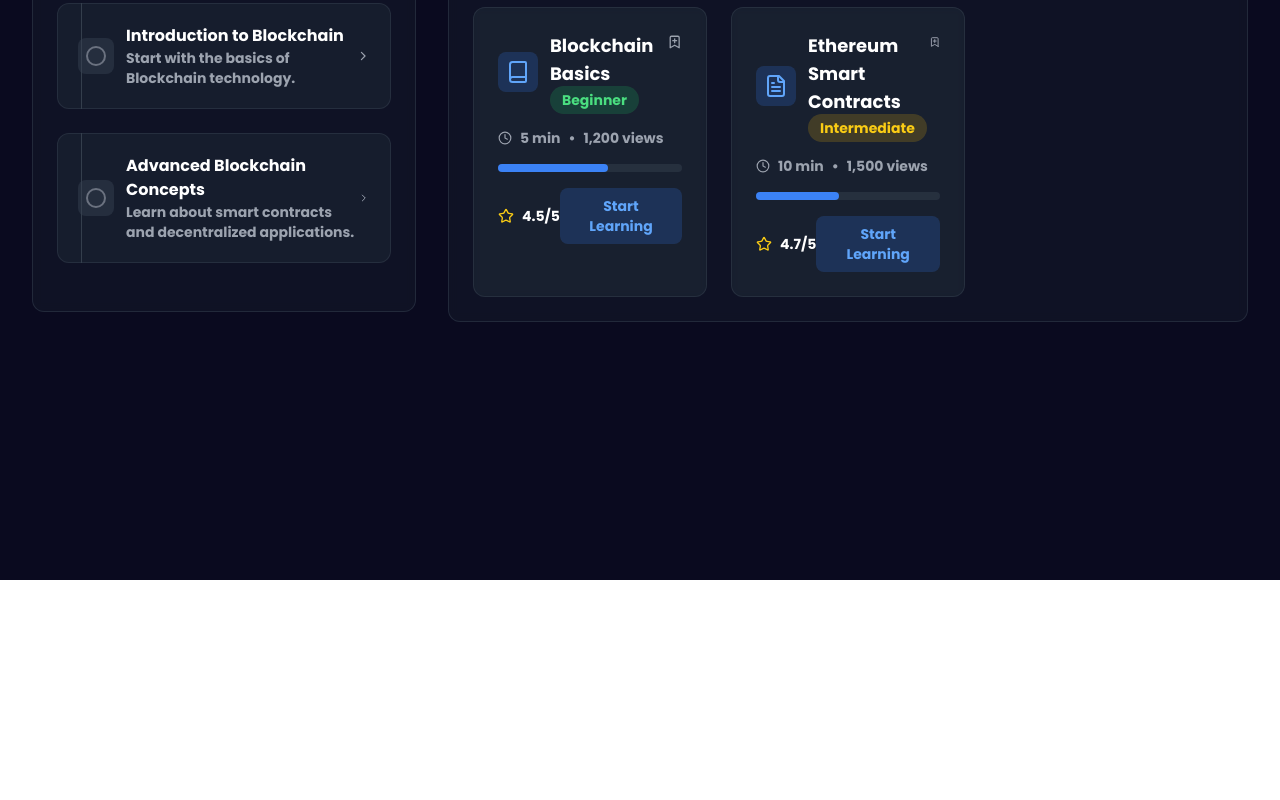
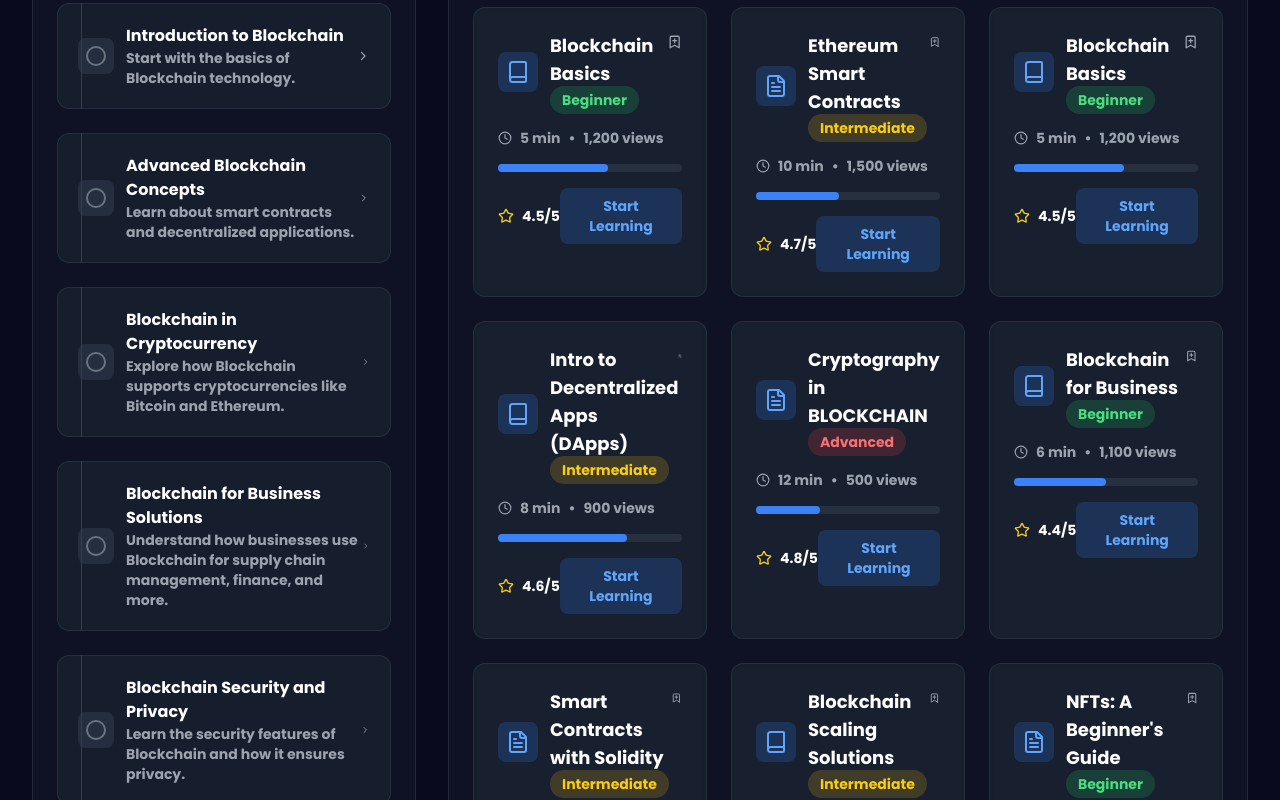
Before and after one commit to rocker1166/port3000, a Next.js app: page /classroom/dashboard in a window 1280 px wide. Shown: the part 220-1020 px from the top of the page. Before the commit the page ends 800 px from the top, so only its background shows below. Built offline with nearby package versions, Linux system fonts and the light colour scheme.

Commit message:
dashboard corrected

```diff
--- a/src/app/classroom/dashboard/page.tsx
+++ b/src/app/classroom/dashboard/page.tsx
@@ -4,6 +4,7 @@
 import React, { useState } from "react";
 import { motion } from "framer-motion";
 import Link from "next/link";
+import Footer from "../../landing/footer/page"; // ✅ Correct import
 
 import {
   LayoutDashboard,
@@ -52,6 +53,38 @@ const roadmapData = [
       { id: "2.2", title: "DApps", completed: false },
     ],
   },
+  {
+    id: "3",
+    title: "Blockchain in Cryptocurrency",
+    description:
+      "Explore how Blockchain supports cryptocurrencies like Bitcoin and Ethereum.",
+    completed: false,
+    subModules: [
+      { id: "3.1", title: "Bitcoin Overview", completed: false },
+      { id: "3.2", title: "Ethereum and Smart Contracts", completed: false },
+    ],
+  },
+  {
+    id: "4",
+    title: "Blockchain for Business Solutions",
+    description:
+      "Understand how businesses use Blockchain for supply chain management, finance, and more.",
+    completed: false,
+    subModules: [
+      { id: "4.1", title: "Blockchain in Supply Chain", completed: false },
+      { id: "4.2", title: "Blockchain in Finance", completed: false },
+    ],
+  },
+  {
+    id: "5",
+    title: "Blockchain Security and Privacy",
+    description: "Learn the security features of Blockchain and how it ensures privacy.",
+    completed: false,
+    subModules: [
+      { id: "5.1", title: "Blockchain Security Basics", completed: false },
+      { id: "5.2", title: "Cryptographic Hash Functions", completed: false },
+    ],
+  },
 ];
 
 const studyMaterials = [
@@ -74,6 +107,78 @@ const studyMaterials = [
     views: 1500,
     progress: 45,
     rating: "4.7/5",
+  },
+  {
+    id: "3",
+    title: "Blockchain Basics",
+    difficulty: "Beginner" as "Beginner",
+    icon: Book,
+    time: "5 min",
+    views: 1200,
+    progress: 60,
+    rating: "4.5/5",
+  },
+  {
+    id: "4",
+    title: "Intro to Decentralized Apps (DApps)",
+    difficulty: "Intermediate" as "Intermediate",
+    icon: Book,
+    time: "8 min",
+    views: 900,
+    progress: 70,
+    rating: "4.6/5",
+  },
+  {
+    id: "5",
+    title: "Cryptography in BLOCKCHAIN",
+    difficulty: "Advanced" as "Advanced",
+    icon: FileText,
+    time: "12 min",
+    views: 500,
+    progress: 35,
+    rating: "4.8/5",
+  },
+  {
+    id: "6",
+    title: "Blockchain for Business",
+    difficulty: "Beginner" as "Beginner",
+    icon: Book,
+    time: "6 min",
+    views: 1100,
+    progress: 50,
+    rating: "4.4/5",
+  },
+  {
+    id: "7",
+    title: "Smart Contracts with Solidity",
+    difficulty: "Intermediate",
+    icon: FileText,
+    time: "15 min",
+    views: 1800,
+    progress: 65,
+    rating: "4.7/5",
+  },
+
+  {
+    id: "8",
+    title: "Blockchain Scaling Solutions",
+    difficulty: "Intermediate",
+    icon: Book,
+    time: "12 min",
+    views: 1300,
+    progress: 40,
+    rating: "4.3/5",
+  },
+
+  {
+    id: "9",
+    title: "NFTs: A Beginner's Guide",
+    difficulty: "Beginner",
+    icon: FileText,
+    time: "7 min",
+    views: 1400,
+    progress: 40,
+    rating: "4.5/5",
   },
 ];
 
@@ -275,15 +380,18 @@ const StudyMaterialsPage = () => {
         }`}
       >
         <div className="flex justify-between items-center p-4 border-b border-gray-700">
-          <h1 className="text-xl font-bold">
-            <input
-              type="text"
-              placeholder="Search"
-              className="w-48 pl-6 pr-4 py-2 bg-gray-800/50 backdrop-blur-sm rounded-xl text-white border border-gray-700/50 focus:border-blue-500/50 focus:ring-2 focus:ring-blue-500/20"
-            />
+          <h1 className="text-xl font-bold flex-1">
+            <div className="flex justify-center items-center p-4 border-b border-gray-700">
+              <input
+                type="text"
+                placeholder="Search"
+                className="w-36 pl-6 pr-4 py-2 bg-gray-800/50 backdrop-blur-sm rounded-xl text-white border border-gray-700/50 focus:border-blue-500/50 focus:ring-2 focus:ring-blue-500/20"
+              />
+            </div>
           </h1>
           <button title="nf" onClick={() => setIsSidebarOpen(false)}></button>
         </div>
+
         <ul className="p-4 space-y-4">
           <li className="flex items-center gap-3 cursor-pointer hover:bg-gray-700 p-2 rounded-md">
             <LayoutDashboard /> Dashboard
@@ -308,7 +416,6 @@ const StudyMaterialsPage = () => {
           </li>
         </ul>
       </div>
-
       {/* Hamburger Menu Button */}
       <div className="absolute top-4 left-1 z-50">
         <button
@@ -319,7 +426,6 @@ const StudyMaterialsPage = () => {
           <Menu size={24} />
         </button>
       </div>
-
       {/* Main Content */}
       <div
         className={`max-w-[1800px] mx-auto px-8 py-6 transition-all duration-300 ${
@@ -439,6 +545,7 @@ const StudyMaterialsPage = () => {
           </div>
         </div>
       </div>
+      <Footer /> {/* ✅ Footer added */}
     </div>
   );
 };
```
